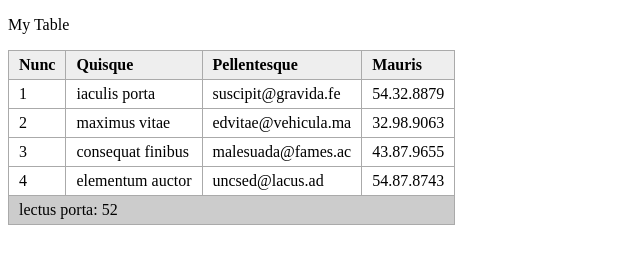
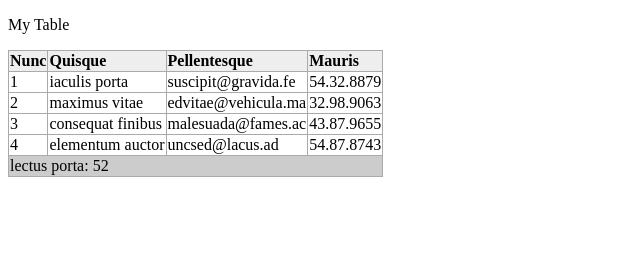
Before and after one commit to romanlukichev/HTML2020, a plain HTML site: page 11-tables/index.html in a window 1280 px wide. Shown: the whole page, without its empty margins (0-640 px from the left). Drawn offline with Linux system fonts and the light colour scheme.

Commit message:
Table homework corrected

```diff
--- a/11-tables/styles.css
+++ b/11-tables/styles.css
@@ -9,12 +9,12 @@
     text-align: left;
     background-color: #eee;
     border: 1px solid #aaaaaa;
-    padding: 5px 10px;
+    /* padding: 5px 10px; */
 }
 
 .mytable td {
        border: 1px solid #aaaaaa;
-       padding: 5px 10px;
+      /* padding: 5px 10px; */
 }
 
 .mytable tfoot {
@@ -23,9 +23,6 @@
 }
 
 
-
-<!--
 .mytable th td {
     padding: 10px 5px;
 }
--->
```
